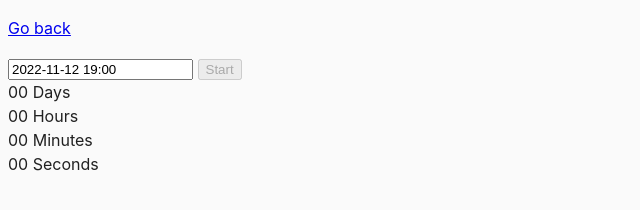
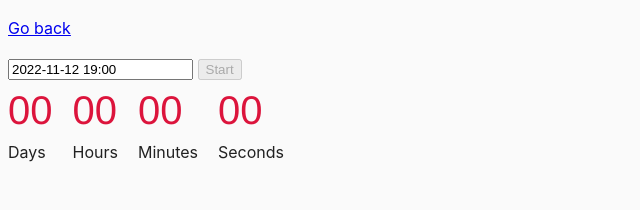
Before and after one commit to hizhy/goit-js-hw-09, a website built with Parcel: page src/02-timer.html in a window 1280 px wide. Shown: the whole page, without its empty margins (0-640 px from the left). Built offline with nearby package versions, Linux system fonts and the light colour scheme.

Commit message:
2nd done, add styles

```diff
--- a/src/css/common.css
+++ b/src/css/common.css
@@ -16,3 +16,21 @@ img {
   display: block;
   max-width: 100%;
 }
+
+.timer {
+  display: flex;
+  flex-direction: row;
+  align-items: center;
+  gap: 20px;
+}
+
+.field {
+  display: flex;
+  flex-direction: column;
+}
+
+.value {
+  font-family: 'Franklin Gothic Medium';
+  font-size: 40px;
+  color: crimson;
+}
--- a/src/js/02-timer.js
+++ b/src/js/02-timer.js
@@ -40,7 +40,7 @@ function onStartClick() {
     { once: true }
   );
   const intervalId = setInterval(() => {
-    const ms = dateToStart.selectedDates[0].getTime() - Date.now;
+    const ms = dateToStart.selectedDates[0].getTime() - Date.now();
     if (
       dateToStart.selectedDates[0].getTime() / 1000 ===
       parseInt(Date.now() / 1000)
```
